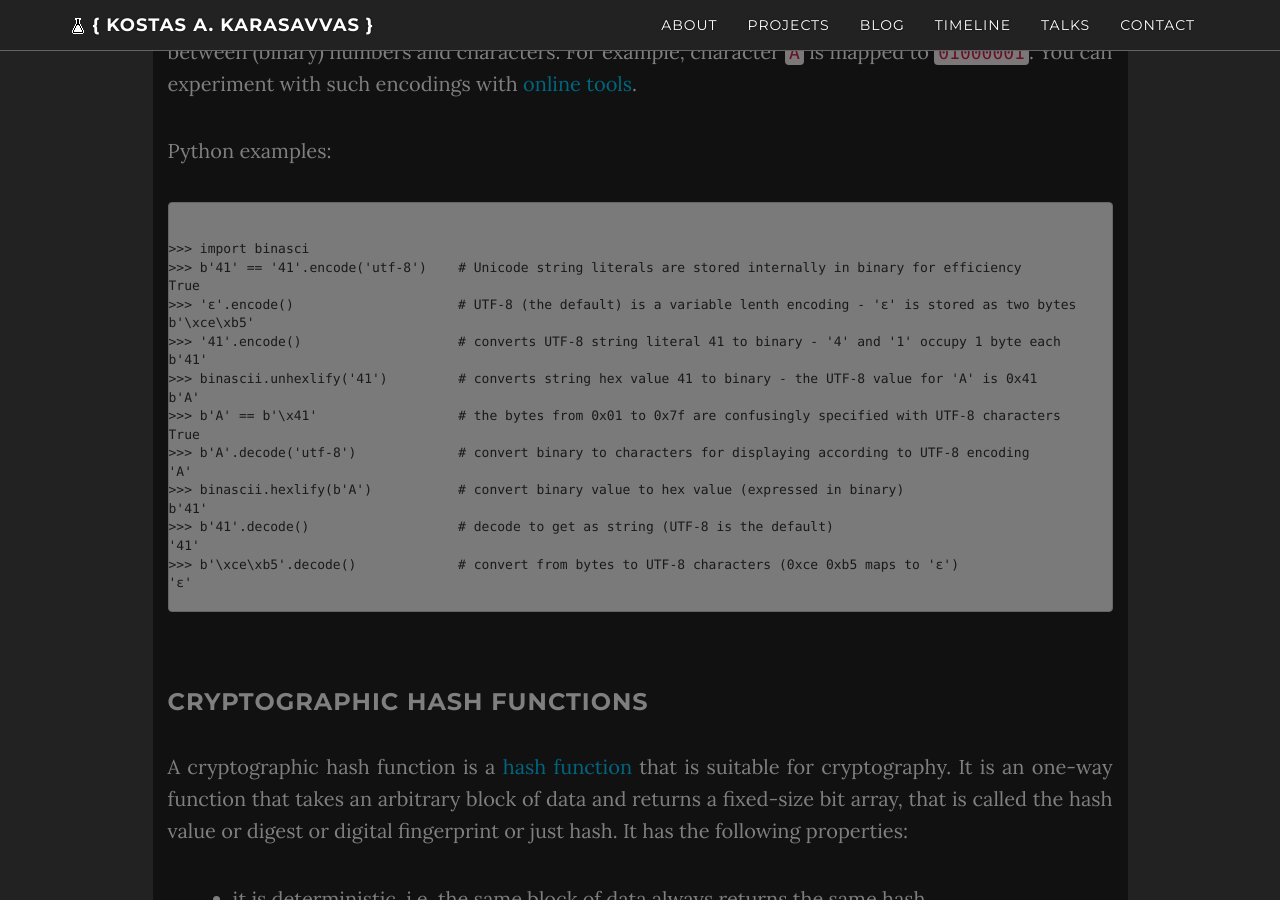
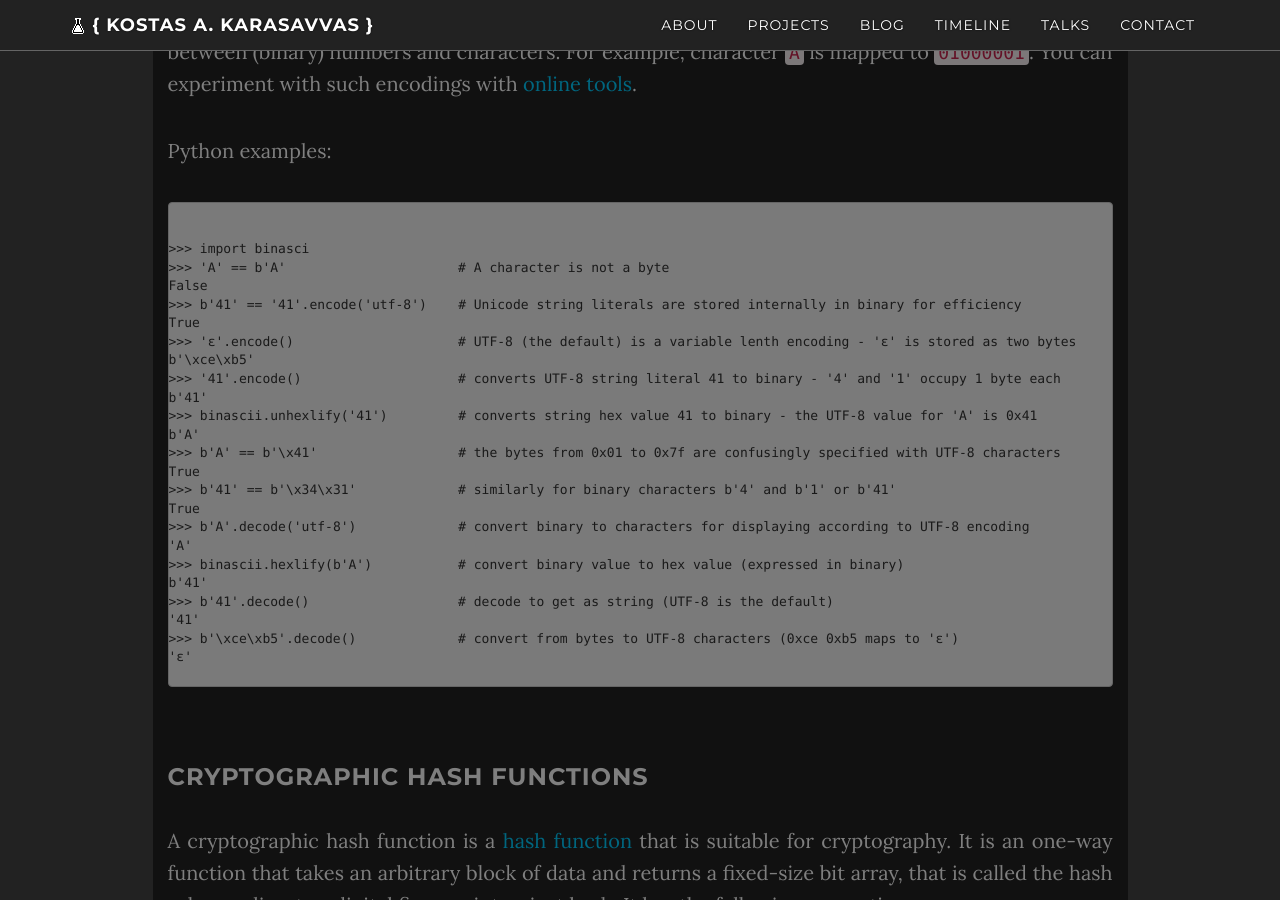
Before and after one commit to karask/karask.github.io, a Jekyll site: the page built from _posts/2020-02-24-bitcoin-technical-fundamentals.md, in a window 1280 px wide and 900 px high, scrolled down 2392 px. Built offline with Jekyll 4.4.1, drawn with Linux system fonts in a browser that asks for light colours; nearby versions of some CDN libraries; comment, search, counter and statistics services are not loaded; a style sheet for code colours, icons or effects is not loaded.

Commit message:
added more binary / string / hex examples

```diff
--- a/_posts/2020-02-24-bitcoin-technical-fundamentals.md
+++ b/_posts/2020-02-24-bitcoin-technical-fundamentals.md
@@ -58,6 +58,8 @@ Python examples:
 <pre><code data-trim class="python">
 {% raw %}
 >>> import binasci
+>>> 'A' == b'A'                      # A character is not a byte
+False
 >>> b'41' == '41'.encode('utf-8')    # Unicode string literals are stored internally in binary for efficiency
 True
 >>> 'ε'.encode()                     # UTF-8 (the default) is a variable lenth encoding - 'ε' is stored as two bytes
@@ -67,6 +69,8 @@ b'41'
 >>> binascii.unhexlify('41')         # converts string hex value 41 to binary - the UTF-8 value for 'A' is 0x41
 b'A'
 >>> b'A' == b'\x41'                  # the bytes from 0x01 to 0x7f are confusingly specified with UTF-8 characters
+True
+>>> b'41' == b'\x34\x31'             # similarly for binary characters b'4' and b'1' or b'41'
 True
 >>> b'A'.decode('utf-8')             # convert binary to characters for displaying according to UTF-8 encoding
 'A'
```
